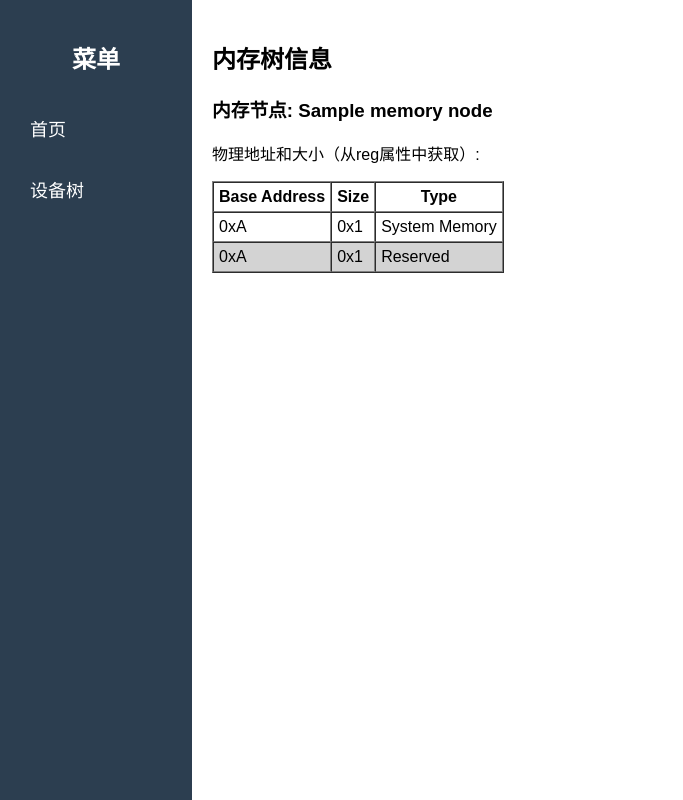
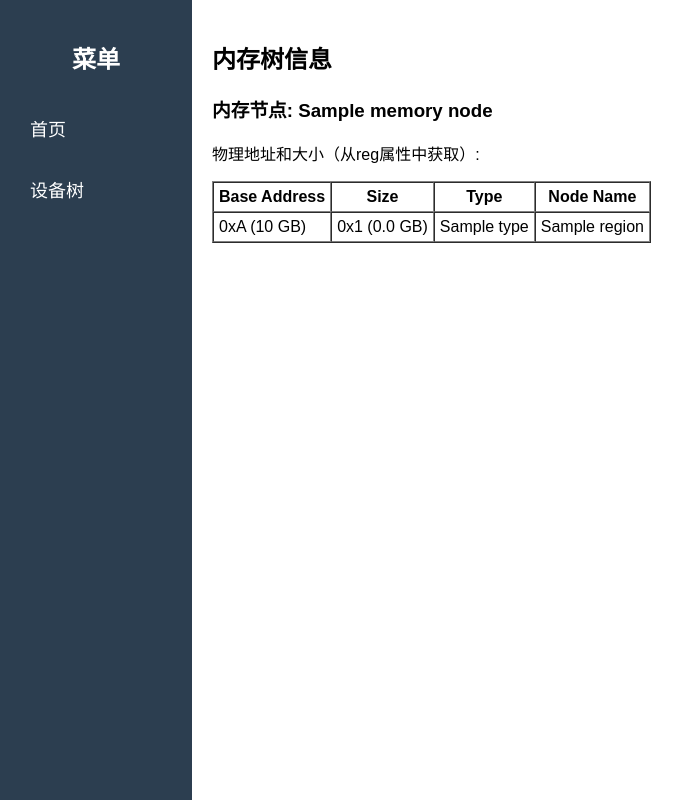
Before and after one commit to luoxiafeng/linux_kernel_all_info, a Flask app: template templates/memory_tree.html in a window 1280 px wide. Shown: the whole page, without its empty margins (0-683 px from the left). Run offline with Flask 3, Linux system fonts and the light colour scheme; the template is opened without the code that fills it: most values are stand-ins (such as "Sample title", 1, 10 or a date in 2020).

Commit message:
memory tree ok

```diff
--- a/app.py
+++ b/app.py
@@ -234,10 +234,10 @@ def parse_dts_file(dts_file):
                             raise ValueError(f"Incomplete reg group: {group}")
                         regaddr = 0
                         for j in range(addr_cells):
-                            regaddr = (regaddr << 8) | group[j]
+                            regaddr = (regaddr << 32) | group[j]
                         regsize = 0
                         for j in range(addr_cells, step):
-                            regsize = (regsize << 8) | group[j]
+                            regsize = (regsize << 32) | group[j]
                         regaddr_list.append(regaddr)
                         regsize_list.append(regsize)
                     current_node.attr.regaddr = regaddr_list
@@ -696,10 +696,53 @@ def memory_tree():
     root = get_parsed_root()
     if not root:
         return "尚未选择或上传有效的 dts 文件", 400
+
     global memory_node, reserved_memory_nodes
+
+    all_regions = []
+
+    # 处理 memory_node
+    if memory_node and memory_node.attr.regaddr and memory_node.attr.regsize:
+        for i in range(len(memory_node.attr.regaddr)):
+            all_regions.append({
+                'address': memory_node.attr.regaddr[i],
+                'size': memory_node.attr.regsize[i],
+                'type': 'System Memory',
+                'name': memory_node.name
+            })
+
+    # 处理 reserved_memory_nodes
+    for rn in reserved_memory_nodes:
+        if rn.attr.regaddr and rn.attr.regsize:
+            for j in range(len(rn.attr.regaddr)):
+                all_regions.append({
+                    'address': rn.attr.regaddr[j],
+                    'size': rn.attr.regsize[j],
+                    'type': 'Reserved',
+                    'name': rn.name
+                })
+        else:
+            all_regions.append({
+                'address': None,
+                'size': None,
+                'type': 'Reserved (No reg info)',
+                'name': rn.name
+            })
+
+    # 排序函数
+    def sort_key(x):
+        if x['address'] is not None and x['size'] is not None:
+            return x['address'] + x['size']
+        return float('inf')  # 将没有地址或大小信息的项放到最后
+
+    # 对 all_regions 进行排序
+    all_regions.sort(key=sort_key)
+
     return render_template('memory_tree.html',
                            memory_node=memory_node,
-                           reserved_nodes=reserved_memory_nodes)
+                           reserved_nodes=reserved_memory_nodes,
+                           all_regions=all_regions)
+
 
 
 if __name__ == '__main__':
--- a/templates/memory_tree.html
+++ b/templates/memory_tree.html
@@ -1,4 +1,4 @@
-<!-- Version: v2.9 -->
+<!-- Version: v3.3 -->
 {% extends "base.html" %}
 
 {% block content %}
@@ -8,39 +8,33 @@
     <p>物理地址和大小（从reg属性中获取）:</p>
     <table border="1" cellpadding="5" cellspacing="0">
         <tr>
-            <th>Base Address</th>
-            <th>Size</th>
-            <th>Type</th>
+            <th scope="col">Base Address</th>
+            <th scope="col">Size</th>
+            <th scope="col">Type</th>
+            <th scope="col">Node Name</th>
         </tr>
-        {% if memory_node.attr.regaddr and memory_node.attr.regsize %}
-            <tr>
-                <td>0x{{ '%X'|format(memory_node.attr.regaddr[0]) }}</td>
-                <td>0x{{ '%X'|format(memory_node.attr.regsize[0]) }}</td>
-                <td>System Memory</td>
+        {% for region in all_regions %}
+            <tr {% if region.type == 'Reserved' %}style="background-color: #D3D3D3;"{% endif %}>
+                <td>
+                    {% if region.address is not none %}
+                        0x{{ '%X'|format(region.address) }} ({{ (region.address / (1024 * 1024 * 1024))|round(2) }} GB)
+                    {% else %}
+                        N/A
+                    {% endif %}
+                </td>
+                <td>
+                    {% if region.size is not none %}
+                        0x{{ '%X'|format(region.size) }} ({{ (region.size / (1024 * 1024 * 1024))|round(2) }} GB)
+                    {% else %}
+                        N/A
+                    {% endif %}
+                </td>
+                <td>{{ region.type }}</td>
+                <td>{{ region.name }}</td>
             </tr>
-            {% for rn in reserved_nodes %}
-                {% if rn.attr.regaddr and rn.attr.regsize %}
-                    <tr style="background-color: #D3D3D3;">
-                        <td>0x{{ '%X'|format(rn.attr.regaddr[0]) }}</td>
-                        <td>0x{{ '%X'|format(rn.attr.regsize[0]) }}</td>
-                        <td>Reserved</td>
-                    </tr>
-                {% else %}
-                    <tr>
-                        <td>N/A</td>
-                        <td>N/A</td>
-                        <td>Reserved (No reg info)</td>
-                    </tr>
-                {% endif %}
-            {% endfor %}
-        {% else %}
-            <tr>
-                <td colspan="3">没有从该节点中获取到reg信息</td>
-            </tr>
-        {% endif %}
+        {% endfor %}
     </table>
 {% else %}
     <p>没有找到memory节点（或以memory开头的节点）</p>
 {% endif %}
-
 {% endblock %}
```
